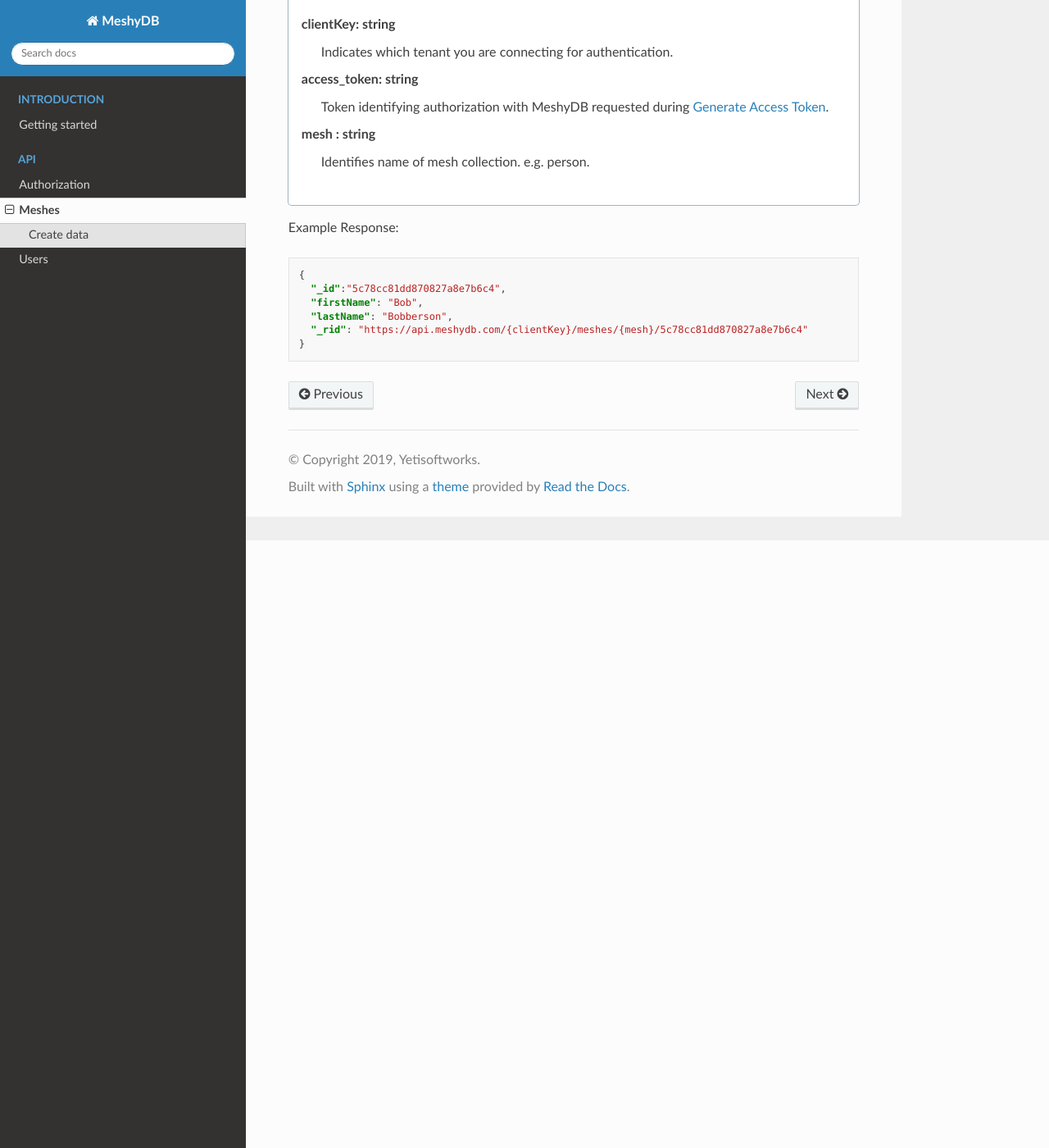
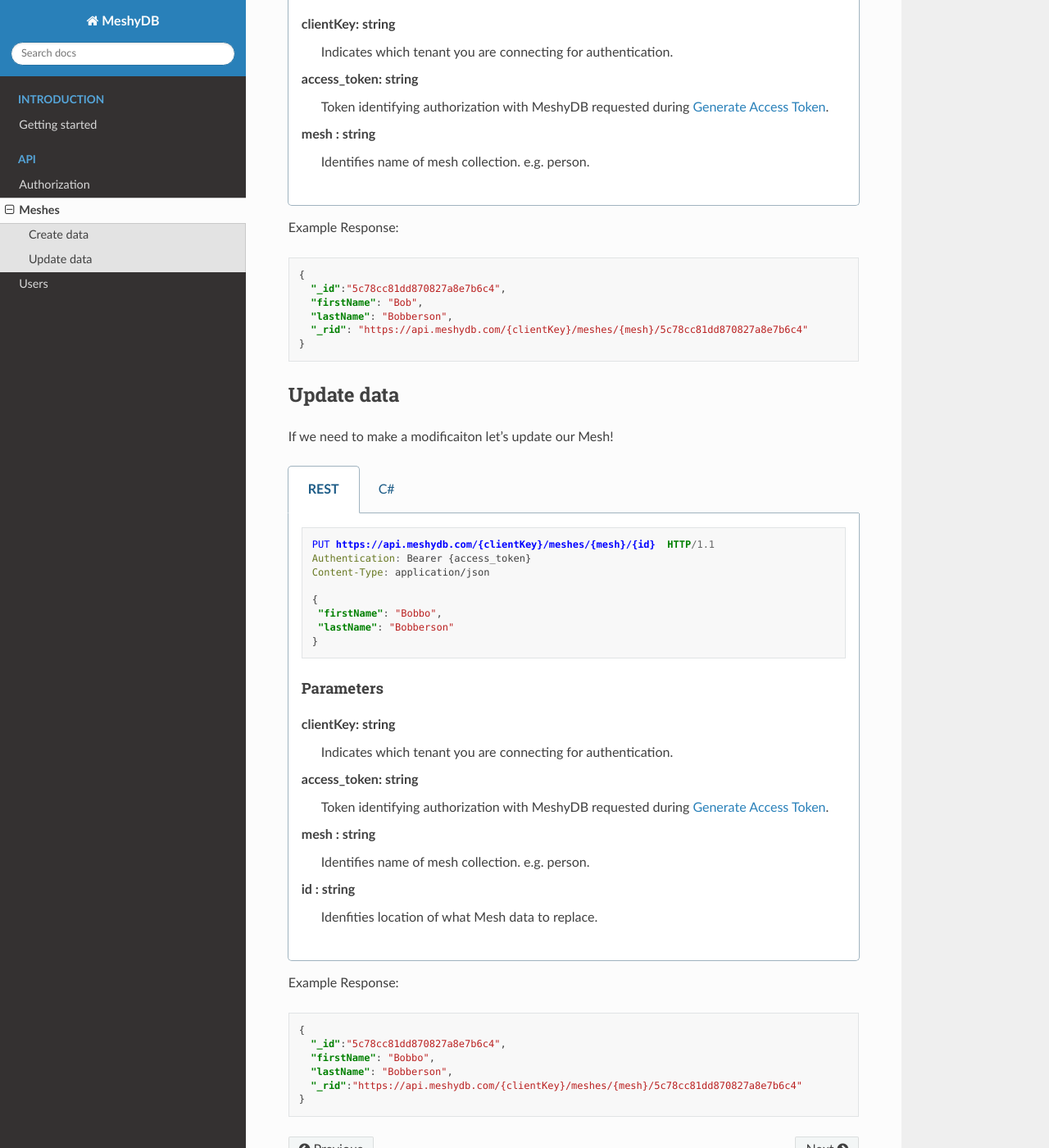
Before and after one commit to yetisoftworks/MeshyDB.SDK, a Sphinx documentation site: the page built from docs/api/meshes.rst, in a window 1280 px wide and 1400 px high, scrolled down 741 px. Shown: the whole window at 82% size. Built offline with Sphinx 7.4.7 and the Read the Docs theme 2.0.0, drawn with Linux system fonts in a browser that asks for light colours.

Commit message:
Update meshes.rst

```diff
--- a/docs/api/meshes.rst
+++ b/docs/api/meshes.rst
@@ -76,3 +76,64 @@ Example Response:
     "lastName": "Bobberson",
     "_rid": "https://api.meshydb.com/{clientKey}/meshes/{mesh}/5c78cc81dd870827a8e7b6c4"
   }
+
+-----------
+Update data
+-----------
+If we need to make a modificaiton let's update our Mesh!
+
+.. tabs::
+
+   .. group-tab:: REST
+
+      .. code-block:: http
+
+         PUT https://api.meshydb.com/{clientKey}/meshes/{mesh}/{id}  HTTP/1.1
+         Authentication: Bearer {access_token}
+         Content-Type: application/json
+
+         {
+          "firstName": "Bobbo",
+          "lastName": "Bobberson"
+         }
+
+      |parameters|
+
+      clientKey: string
+         Indicates which tenant you are connecting for authentication.
+      access_token: string
+         Token identifying authorization with MeshyDB requested during `Generate Access Token <auth.html#generate-access-token>`_.
+      mesh : string
+         Identifies name of mesh collection. e.g. person.
+      id : string
+         Idenfities location of what Mesh data to replace.
+
+   .. group-tab:: C#
+
+      .. code-block:: c#
+
+         person.FirstName = "Bobbo";
+
+         person = await client.Meshes.UpdateAsync(person);
+
+      |parameters|
+
+      clientKey: string
+         Indicates which tenant you are connecting for authentication.
+      access_token: string
+         Token identifying authorization with MeshyDB requested during `Generate Access Token <auth.html#generate-access-token>`_.
+      mesh : string
+         Identifies name of mesh collection. e.g. person.
+      id : string
+         Idenfities location of what Mesh data to replace.
+
+Example Response:
+
+.. code-block:: json
+
+  {
+    "_id":"5c78cc81dd870827a8e7b6c4",
+    "firstName": "Bobbo",
+    "lastName": "Bobberson",
+    "_rid":"https://api.meshydb.com/{clientKey}/meshes/{mesh}/5c78cc81dd870827a8e7b6c4"
+  }
```
